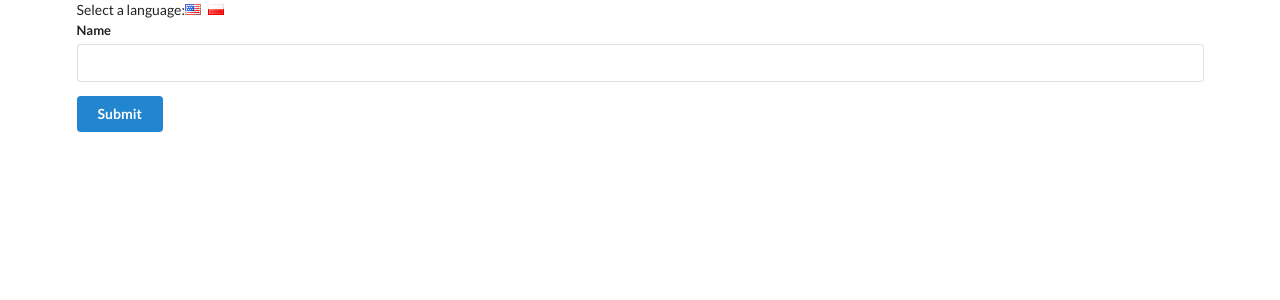
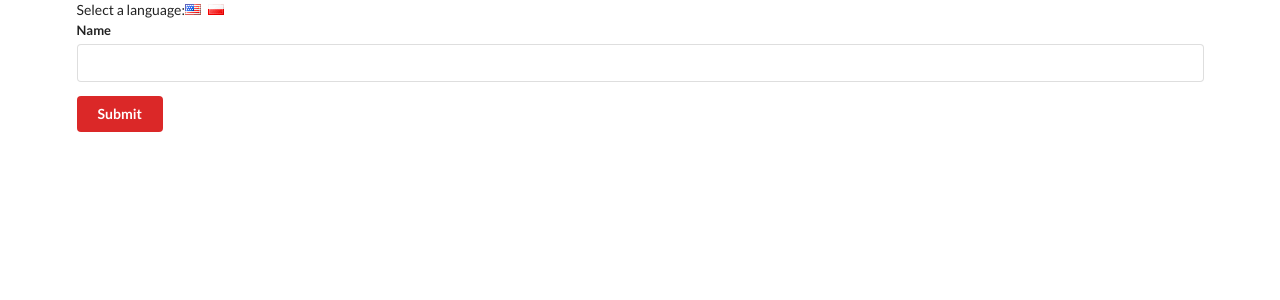
Before and after one commit to klebann/reactTranslate, a React (Create React App) app: page / in a window 1280 px wide. Shown: the top 300 px of the page. Built offline with nearby package versions, Linux system fonts and the light colour scheme.

Commit message:
Add ColorContext

```diff
--- a/src/components/App.js
+++ b/src/components/App.js
@@ -1,6 +1,7 @@
 import React, {Component} from 'react';
 import UserCreate from "./UserCreate";
 import LanguageContext from "../contexts/LanguageContext";
+import ColorContext from "../contexts/ColorContext";
 
 class App extends Component {
   state = {language: 'english'};
@@ -17,9 +18,11 @@
           <i className="flag us" onClick={() => this.onLanguageChange('english')} />
           <i className="flag pl" onClick={() => this.onLanguageChange('polish')} />
         </div>
-        <LanguageContext.Provider value={this.state.language}>
-          <UserCreate />
-        </LanguageContext.Provider>
+        <ColorContext.Provider value='red'>
+          <LanguageContext.Provider value={this.state.language}>
+            <UserCreate />
+          </LanguageContext.Provider>
+        </ColorContext.Provider>
       </div>
     );
   }
--- a/src/components/Button.js
+++ b/src/components/Button.js
@@ -1,20 +1,29 @@
 import React, {Component} from 'react';
 import LanguageContext from "../contexts/LanguageContext";
+import ColorContext from "../contexts/ColorContext";
 
 class Button extends Component {
   translateText(lang) {
     return lang === 'english' ? 'Submit' : 'Potwierdź'
   }
 
-  render() {
+  renderButton(color) {
     return (
-      <button className="ui button primary">
+      <button className={`ui button ${color}`}>
         <LanguageContext.Consumer>
           {this.translateText}
         </LanguageContext.Consumer>
       </button>
     );
   }
+
+  render() {
+    return (
+      <ColorContext.Consumer>
+        {(color) => this.renderButton(color)}
+      </ColorContext.Consumer>
+    );
+  }
 }
 
 export default Button;
--- /dev/null
+++ b/src/contexts/ColorContext.js
@@ -0,0 +1,3 @@
+import React from 'react';
+
+export default React.createContext('red');
```
